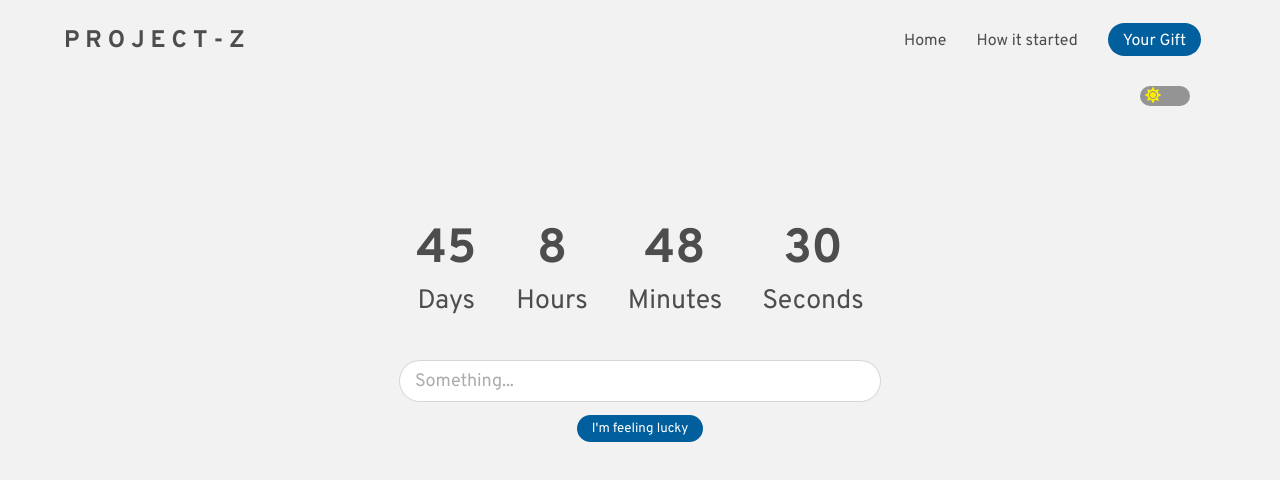
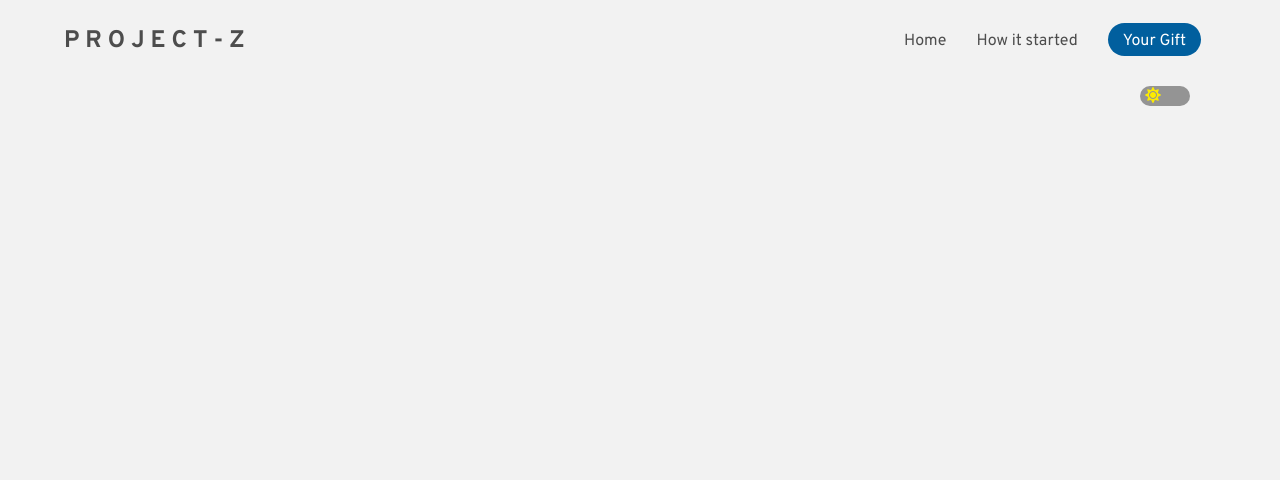
Before and after one commit to globalpolaris/bd-gift, a React (Create React App) app: page / in a window 1280 px wide. Shown: the top 480 px of the page. Built offline with nearby package versions, Linux system fonts and the light colour scheme; a web font is replaced by a local one.

Commit message:
update deploy settings

```diff
--- a/src/App.js
+++ b/src/App.js
@@ -13,7 +13,7 @@
         <Header />
         <Night />
         <Switch>
-          <Route exact path={`/`} component={Home} />
+          <Route exact path={`/home`} component={Home} />
           <Route path="/how-it-started" component={How} />
           <Route path="/your-gift" component={Gift} />
         </Switch>
--- a/src/component/Header.js
+++ b/src/component/Header.js
@@ -20,7 +20,7 @@
         </div>
         <ul className={toggle ? "nav slide" : "nav"}>
             <li>
-              <Link to="/">Home</Link>
+              <Link to="/home">Home</Link>
             </li>
           <li>
             <Link to="/how-it-started">How it started</Link>
--- a/src/index.js
+++ b/src/index.js
@@ -1,17 +1,15 @@
-import React from "react";
-import ReactDOM from "react-dom";
-import "./index.css";
-import App from "./App";
-import { BrowserRouter as Router } from "react-router-dom";
-import reportWebVitals from "./reportWebVitals";
+import React from 'react';
+import ReactDOM from 'react-dom';
+import './index.css';
+import App from './App';
+import reportWebVitals from './reportWebVitals';
+
 
 ReactDOM.render(
   <React.StrictMode>
-    <Router basename={process.env.PUBLIC_URL}>
-      <App />
-    </Router>
+    <App />
   </React.StrictMode>,
-  document.getElementById("root")
+  document.getElementById('root')
 );
 
 // If you want to start measuring performance in your app, pass a function
```
